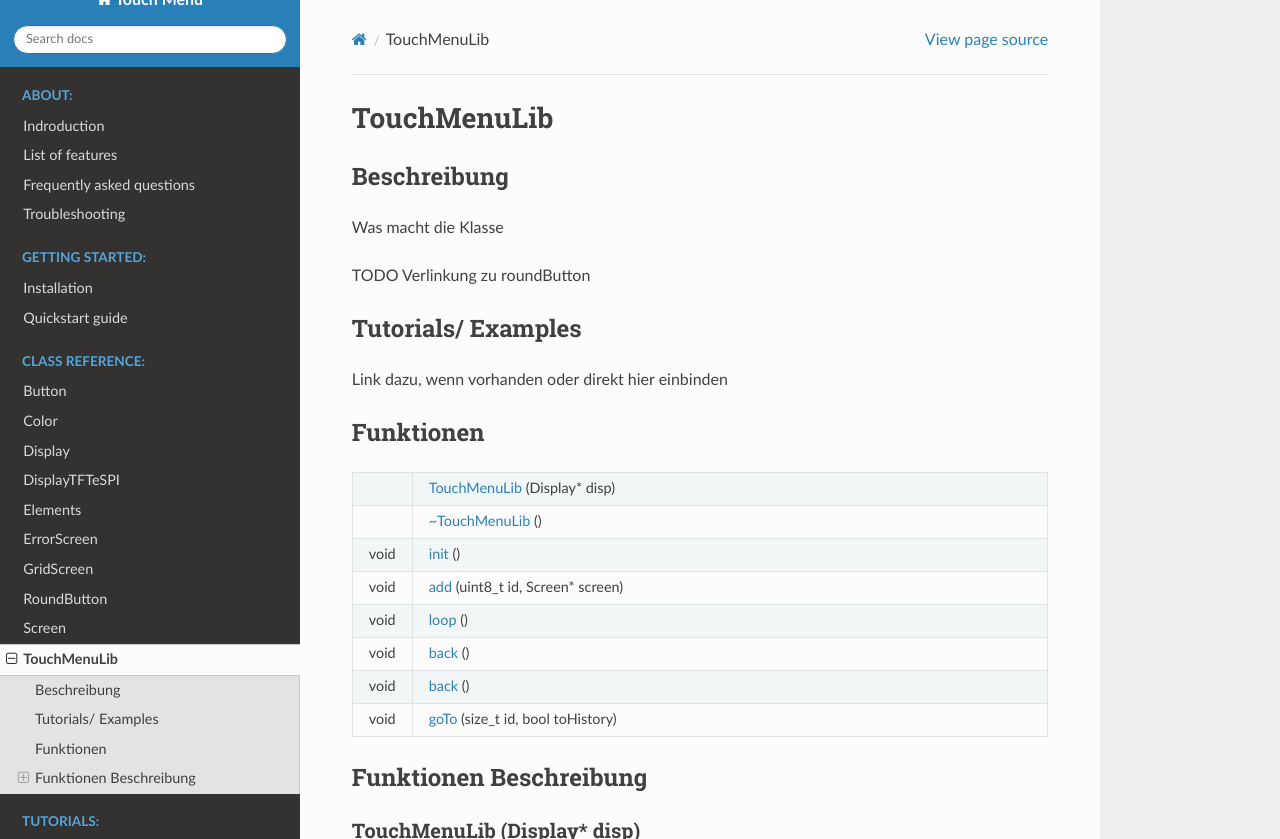
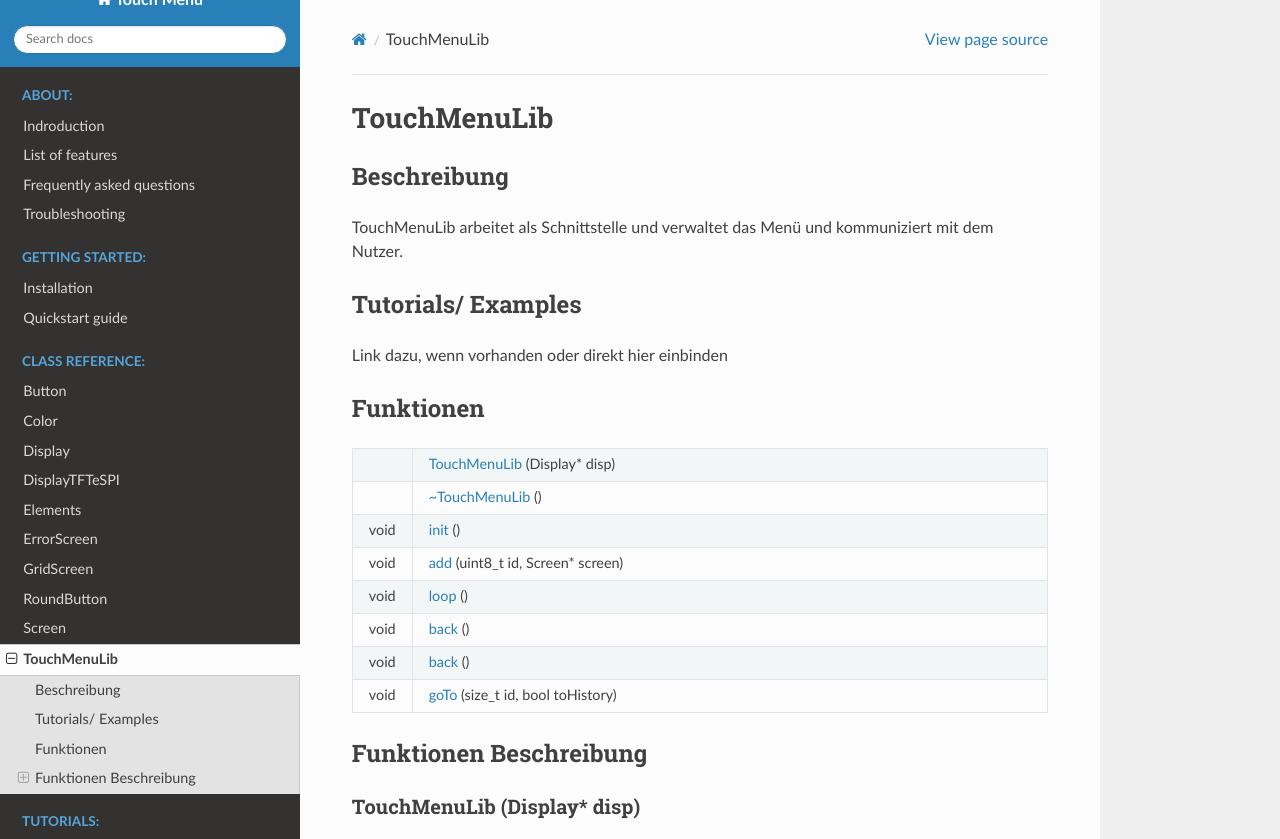
Before and after one commit to Coding-Alexx/TouchMenu, a Sphinx documentation site: the page built from docs/ClassReference/touchMenuLib.rst, in a window 1280 px wide and 900 px high, cut to the strip 0-839 px from the top of the window. Built offline with Sphinx 7.4.7 and the Read the Docs theme 2.0.0, drawn with Linux system fonts in a browser that asks for light colours.

Commit message:
Update touchMenuLib.rst

```diff
--- a/docs/ClassReference/touchMenuLib.rst
+++ b/docs/ClassReference/touchMenuLib.rst
@@ -1,11 +1,11 @@
+.. _touchMenuLib:
+
 TouchMenuLib
 ++++++++++++++
 
 Beschreibung
 =============
-Was macht die Klasse
-
-TODO Verlinkung zu roundButton
+TouchMenuLib arbeitet als Schnittstelle und verwaltet das Menü und kommuniziert mit dem Nutzer.
 
 Tutorials/ Examples
 =====================
```
